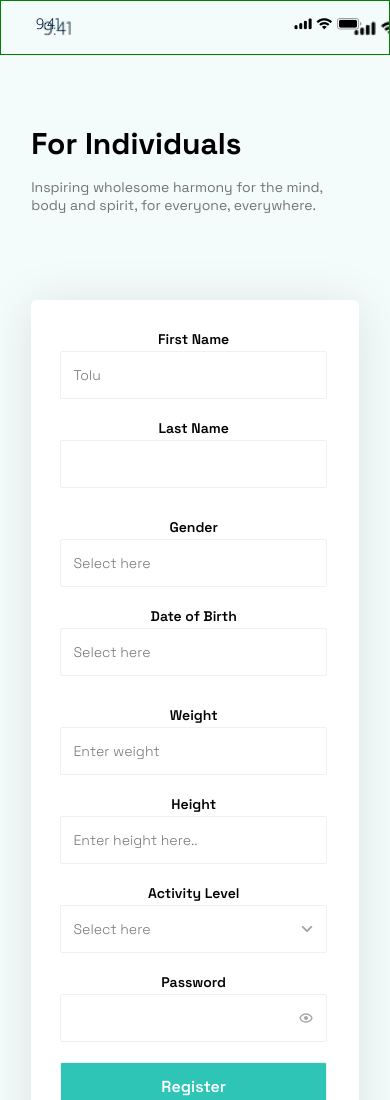
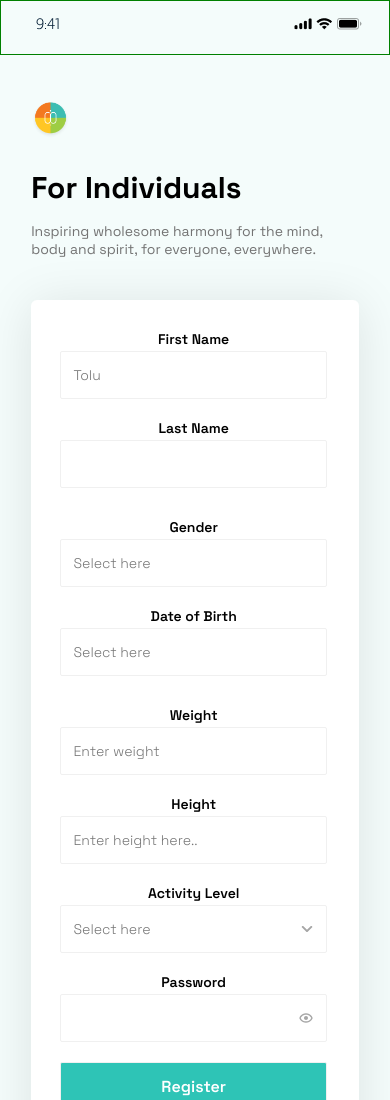
Before and after one commit to Hapolo-18/Signup-Page-Assignment, a plain HTML site: page index.html in a window 390 px wide. Shown: the top 1100 px of the page. Drawn offline with Linux system fonts and the light colour scheme.

Commit message:
status bar changes

```diff
--- a/index.html
+++ b/index.html
@@ -25,7 +25,7 @@
       <div class="mobileDescription">
 
         <div>
-        <!-- <img class="mobilelogo" src="./Logo.png" alt=""> -->
+        <img class="mobilelogo" src="./Logo.png" alt="">
 
         </div>
 
--- a/styles.css
+++ b/styles.css
@@ -201,10 +201,10 @@ a {
     height: 55px;
     border: green solid 1px;
   }
-  .statusbar{
+  /* .statusbar{
     background-size:cover;
     background-repeat: no-repeat ;
-background-image: url(./status\ bar\ -\ black.png);  }
+background-image: url(./status\ bar\ -\ black.png);  } */
 
   .mobileDescription {
     position: absolute;
```
